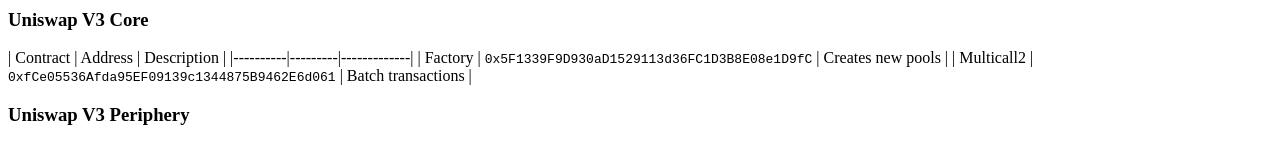
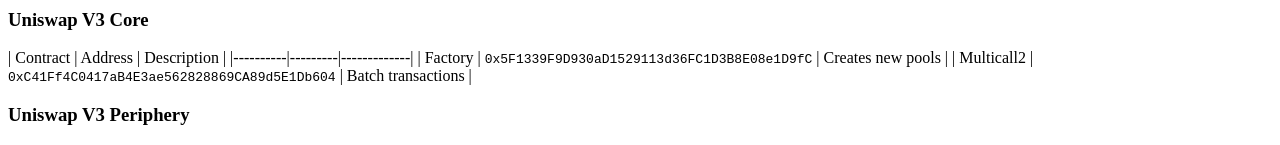
Before and after one commit to hxfinance/hx-docs, a Next.js app: page /technical/smart-contracts in a window 1280 px wide. Shown: the part 156-301 px from the top of the page. Built offline with nearby package versions, Linux system fonts and the light colour scheme.

Commit message:
Update smart-contracts.mdx

```diff
--- a/pages/technical/smart-contracts.mdx
+++ b/pages/technical/smart-contracts.mdx
@@ -8,7 +8,7 @@
 | Contract | Address | Description |
 |----------|---------|-------------|
 | Factory | `0x5F1339F9D930aD1529113d36FC1D3B8E08e1D9fC` | Creates new pools |
-| Multicall2 | `0xfCe05536Afda95EF09139c1344875B9462E6d061` | Batch transactions |
+| Multicall2 | `0xC41Ff4C0417aB4E3ae562828869CA89d5E1Db604` | Batch transactions |
 
 ### Uniswap V3 Periphery
 | Contract | Address | Description |
```
